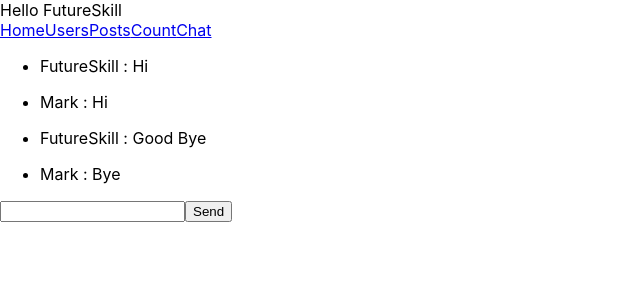
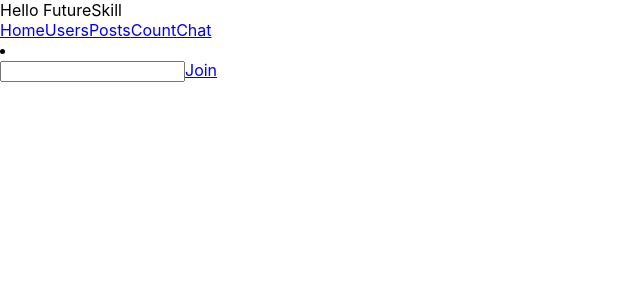
Before and after one commit to WashiraSuyajai/react-at-futureskill, a React (Create React App) app in the folder react-sample/: page /chat in a window 1280 px wide. Shown: the top 300 px of the page, without its empty margins (0-640 px from the left). Built offline with nearby package versions, Linux system fonts and the light colour scheme.

Commit message:
Built Chatform and add its route to App

```diff
--- a/react-sample/src/App.js
+++ b/react-sample/src/App.js
@@ -6,6 +6,7 @@ import { Route, Link } from 'react-router-dom';
 import Request from './lib/Request';
 import Count from './chat/Count';
 import Chatroom from './chat/Chatroom';
+import Chatform from './chat/Chatform';
 class App extends Component {
 
   state = {
@@ -49,7 +50,8 @@ class App extends Component {
           )}
         />
         <Route path="/count" component={Count} />
-        <Route path="/chat" component={Chatroom} />
+        <Route path="/chat" component={Chatform} />
+        <Route path="/chatroom" component={Chatroom} />
       </div>
     );
   }
--- /dev/null
+++ b/react-sample/src/chat/Chatform.js
@@ -0,0 +1,24 @@
+import React, { Component } from 'react';
+import { Link } from 'react-router-dom';
+
+class Chatform extends Component {
+    state = {
+        name: ''
+    };
+    onChange = e => {
+        this.setState({ name: e.target.value });
+    };
+    render() {
+        const { name } = this.state;
+        return (
+            <li>
+                <div>
+                    <input type='text' value={ name } onChange={this.onChange}/>
+                    <Link to={{pathname : "/chatroom", name : name }}>Join</Link>
+                </div>
+            </li>
+        );
+    }
+}
+
+export default Chatform;
--- a/react-sample/src/chat/Chatroom.js
+++ b/react-sample/src/chat/Chatroom.js
@@ -2,6 +2,7 @@ import React, { Component } from 'react';
 import socketIOClient from 'socket.io-client';
 import MessageList from './MessageList';
 import MessageForm from './MessageForm';
+import { Redirect } from 'react-router-dom';
 
 class Chatroom extends Component {
     state = {
@@ -17,10 +18,16 @@ class Chatroom extends Component {
         this.setState({ messages: [...this.state.messages, { ...message }]});
     };
     render() {
+
+        if(this.props.location.name == null) {
+            return <Redirect to="/chat"/>
+        }; //ถ้าไม่มีการใส่ชื่อใน props location.name แล้ว จะ redirect ไปหาหน้า chat อีกครั้ง
+
+        const { name } = this.props.location;
         return (
             <div>
                 <MessageList messages={this.state.messages}/>
-                <MessageForm onMessageSend={this.onMessageSend}/>
+                <MessageForm onMessageSend={this.onMessageSend} currentMember={ name }/>
             </div>
         )
     }
--- a/react-sample/src/chat/MessageForm.js
+++ b/react-sample/src/chat/MessageForm.js
@@ -8,11 +8,13 @@ class MessageForm extends Component {
     onSubmit = e => {
         e.preventDefault();
         //send message โดยไม่ reload (กระพริบ) ระหว่างการส่ง
-        this.props.onMessageSend({text: this.state.text, member: "FutureSkill"});
+        this.props.onMessageSend({
+            text: this.state.text,
+            member: this.props.currentMember});
     }
     onChange = e => {
         this.setState({text: e.target.value});
-    };
+    }; //เก็บข้อความไว้ใน 'text'
     render() {
         return (
             <form onSubmit={this.onSubmit}>
```
